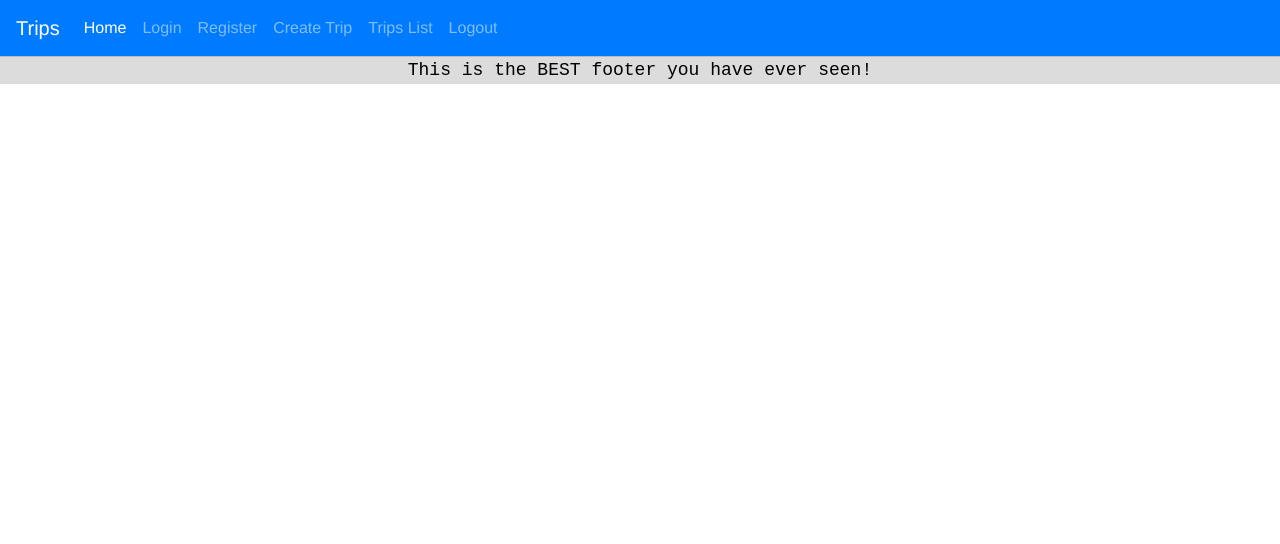
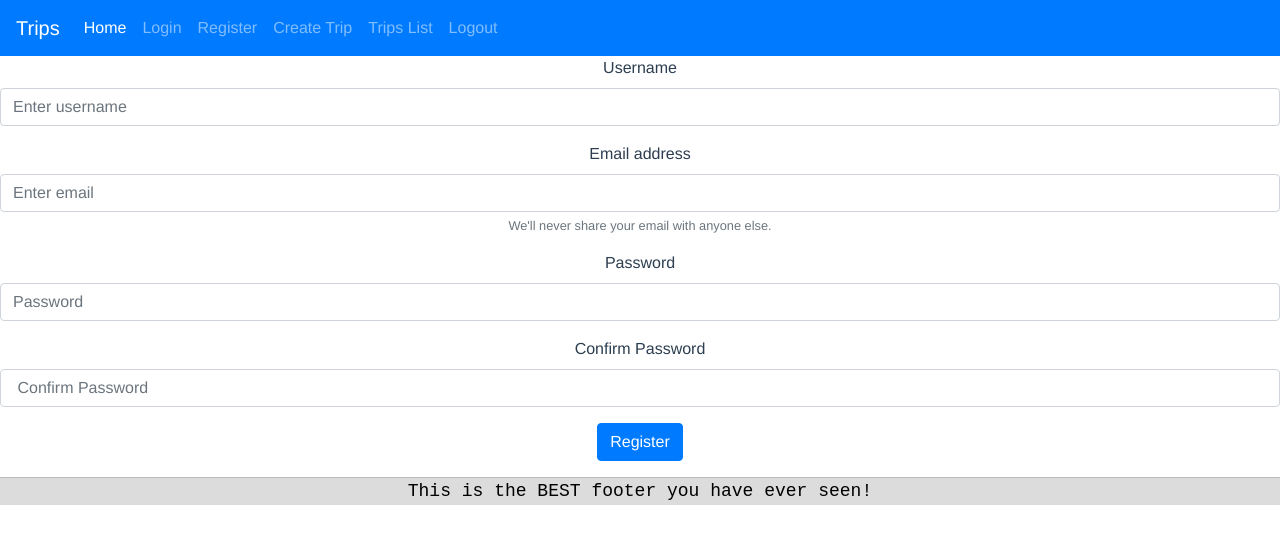
Before and after one commit to dbalabanova/Trips---Vue-js, a Vue app: page /register in a window 1280 px wide. Shown: the top 544 px of the page. Built offline with nearby package versions, Linux system fonts and the light colour scheme.

Commit message:
register validation

```diff
--- a/package.json
+++ b/package.json
@@ -12,6 +12,7 @@
     "core-js": "^3.6.4",
     "vue": "^2.6.11",
     "vue-router": "^3.1.6",
+    "vuelidate": "^0.7.5",
     "vuetify": "^2.2.11"
   },
   "devDependencies": {
--- a/src/App.vue
+++ b/src/App.vue
@@ -1,8 +1,8 @@
 <template>
   <div id="app">
-    <Header/>
+    <app-header></app-header>
     <router-view></router-view>
-    <Footer/>
+    <app-footer></app-footer>
   </div>
 </template>
 
--- a/src/components/Footer.vue
+++ b/src/components/Footer.vue
@@ -8,7 +8,7 @@
 
 <script>
 export default {
-  name: 'Footer',
+  name: 'AppFooter',
 
 }
 </script>
--- a/src/components/Header.vue
+++ b/src/components/Header.vue
@@ -34,7 +34,7 @@
         <!-- <a class="nav-link"  href="/login" >Login</a> -->
       </li>
       <li class="nav-item">
-        <a class="nav-link" href="#">Register</a>
+        <a class="nav-link" href="/register">Register</a>
       </li>
       <li class="nav-item">
         <a class="nav-link" href="#">Create Trip</a>
@@ -58,7 +58,7 @@
 <script>
 
 export default {
-  name: 'Header',
+  name: 'AppHeader',
 
   data(){
     return {
--- a/src/components/Landing.vue
+++ b/src/components/Landing.vue
@@ -6,7 +6,7 @@
 
 <script>
 export default {
-  name: 'Landing',
+  name: 'AppLanding',
   props: {
     msg: String
   }
@@ -28,11 +28,4 @@ export default {
 }
 
 
-/* img {
-    pointer-events: none;
-    position: relative;
-    width: 100%;
-    height: 100%;
-
-} */
 </style>
--- a/src/components/LoginForm.vue
+++ b/src/components/LoginForm.vue
@@ -12,6 +12,8 @@
       <input type="password" class="form-control" id="exampleInputPassword1" placeholder="Password">
     </div>
 
+<button type="button" class="btn btn-primary">Login</button>
+
   </fieldset>
 </form>
   </div>
@@ -19,7 +21,7 @@
 
 <script>
 export default {
-  name: 'LoginForm',
+  name: 'AppLogin',
 
 }
 </script>
--- /dev/null
+++ b/src/components/RegisterForm.vue
@@ -0,0 +1,129 @@
+<template>
+  <div class="registerForm">
+<form @submit.prevent="onSubmit" >
+  <fieldset>
+      <div class="form-group">
+      <label for="username">Username</label>
+      <input
+      @blur="$v.username.$touch()"
+      v-model="username"
+      class="form-control"
+      id="username"
+      placeholder="Enter username"
+      >
+      <template v-if="$v.username.$error">
+      <p class="alert alert-danger" v-if="!$v.username.required">Username is required</p>
+      <p class="alert alert-danger" v-if="!$v.username.minLength">Username should be ate least 6 symbols</p>
+      </template>
+    </div>
+    <div class="form-group">
+      <label for="email">Email address</label>
+      <input
+      @blur="$v.email.$touch()"
+      v-model="email"
+      type="email"
+      class="form-control"
+      id="email"
+      aria-describedby="emailHelp"
+      placeholder="Enter email"
+      >
+      <template v-if="$v.email.$error">
+      <p v-if="!$v.email.required" class="alert alert-danger">This field is required</p>
+      <p v-if="!$v.email.email" class="alert alert-danger">Invalid email</p>
+      </template>
+      <small id="emailHelp" class="form-text text-muted">We'll never share your email with anyone else.</small>
+    </div>
+    <div class="form-group">
+      <label for="password">Password</label>
+      <input
+      @blur="$v.password.$touch()"
+      v-model="password"
+      type="password"
+      class="form-control"
+      id="password"
+      placeholder="Password"
+      >
+      <template v-if="$v.password.$error">
+      <p v-if="!$v.password.required" class="alert alert-danger">This field is required</p>
+      <p v-if="!$v.password.minLength" class="alert alert-danger">The password should be at least 6 symbols</p>
+      </template>
+    </div>
+        <div class="form-group">
+      <label for="confirmPassword">Confirm Password</label>
+      <input
+      v-model="confirmPassword"
+      type="password"
+      class="form-control"
+      id="confirmPassword"
+      placeholder=" Confirm Password"
+      >
+      <!-- <template v-if="$v.confirmPassword.$error"> -->
+      <p v-if="!$v.confirmPassword.sameAs" class="alert alert-danger">The passwords do not match</p>
+      <!-- </template> -->
+    </div>
+
+    <button type="submit" class="btn btn-primary">
+     Register
+     </button>
+
+
+     <p>
+      {{email}}
+     </p>
+      <p>
+      {{password}}
+      <p>
+      {{confirmPassword}}
+       </p>
+
+  </fieldset>
+</form>
+  </div>
+</template>
+
+<script>
+import {required, email, minLength,sameAs} from 'vuelidate/lib/validators'
+export default {
+  name: 'AppRegister',
+  data(){
+    return {
+      username:'',
+      email:'',
+      password:'',
+      confirmPassword:'',
+
+
+    }
+  },
+  validations:{
+    email:{
+      required,
+      email
+    },
+    username:{
+      required,
+      minLength:minLength(6)
+    },
+    password:{
+      required,
+      minLength:minLength(6)
+    },
+    confirmPassword:{
+      sameAs:sameAs('password')
+    }
+  },
+  methods:{
+    onSubmit(){
+      this.$v.$touch()
+      if(this.$v.$invalid) { return}
+      console.log(this.$v.username)
+    }
+  }
+}
+</script>
+
+<!-- Add "scoped" attribute to limit CSS to this component only -->
+<style scoped>
+
+
+</style>
```
Also changed, not shown: src/main.js (+6 -2 lines), 1 other file (tests, documents, lock files or other folders).
